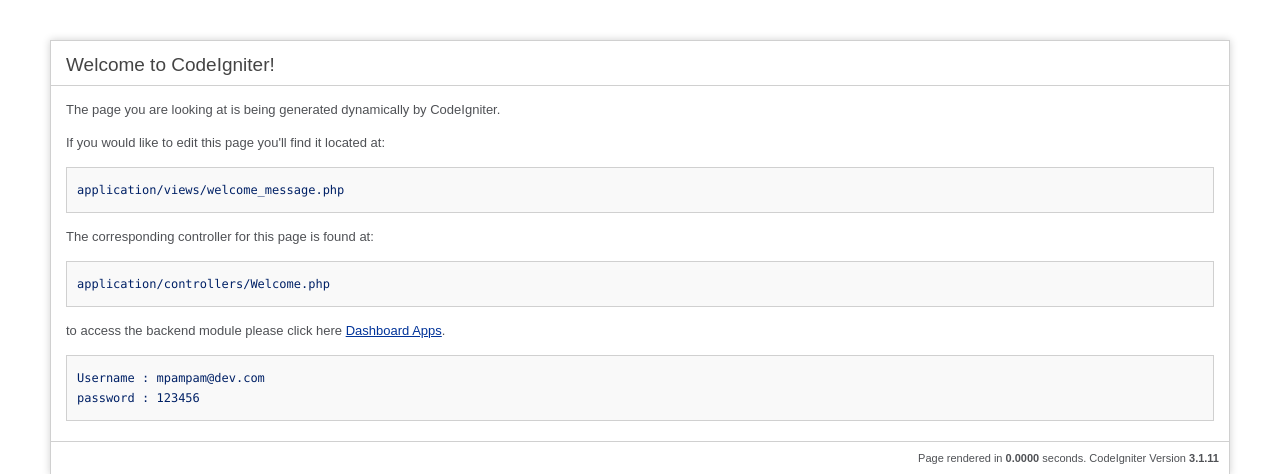
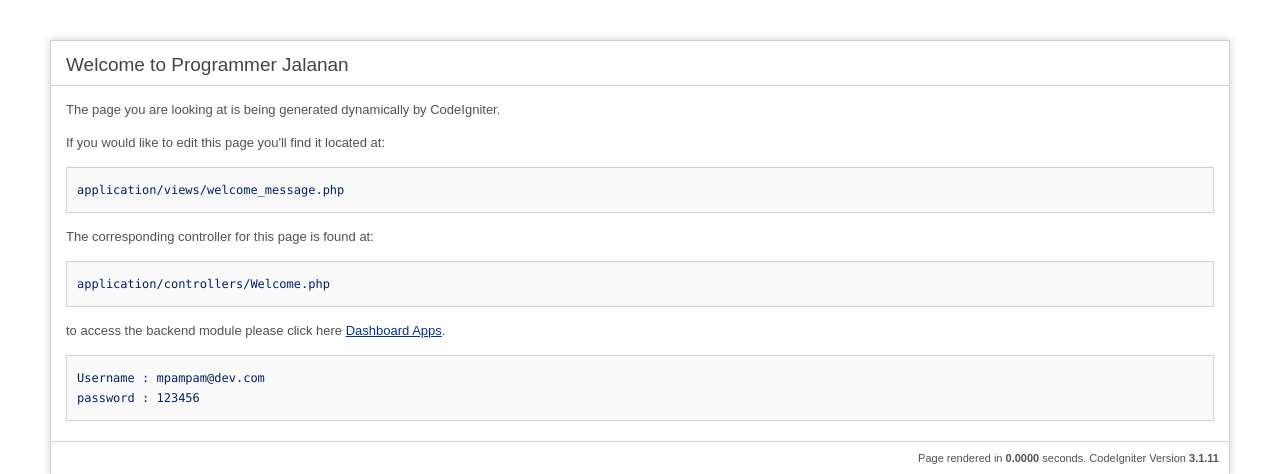
Before and after one commit to mpampamdev/m-code, a CodeIgniter app: the page made by application/views/welcome_message.php in a window 1280 px wide. Shown: the top 474 px of the page. Run offline with CodeIgniter, Linux system fonts and the light colour scheme; some libraries are stand-ins or nearby versions.

Commit message:
Update welcome_message.php

```diff
--- a/application/views/welcome_message.php
+++ b/application/views/welcome_message.php
@@ -68,7 +68,7 @@
 <body>
 
 <div id="container">
-	<h1>Welcome to CodeIgniter!</h1>
+	<h1>Welcome to Programmer Jalanan</h1>
 
 	<div id="body">
 		<p>The page you are looking at is being generated dynamically by CodeIgniter.</p>
```
